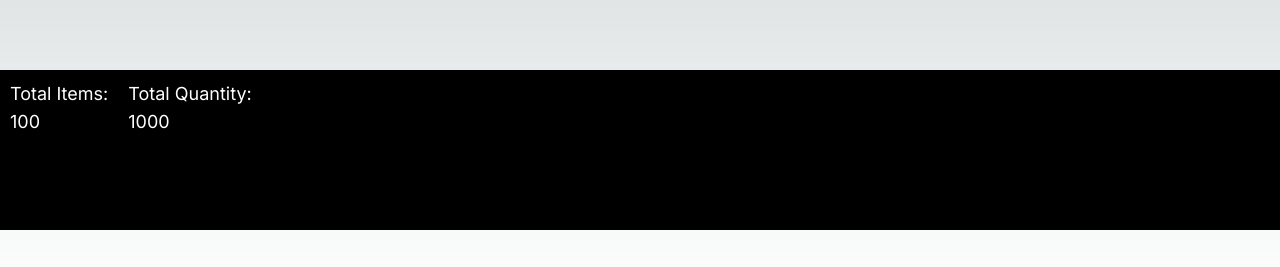
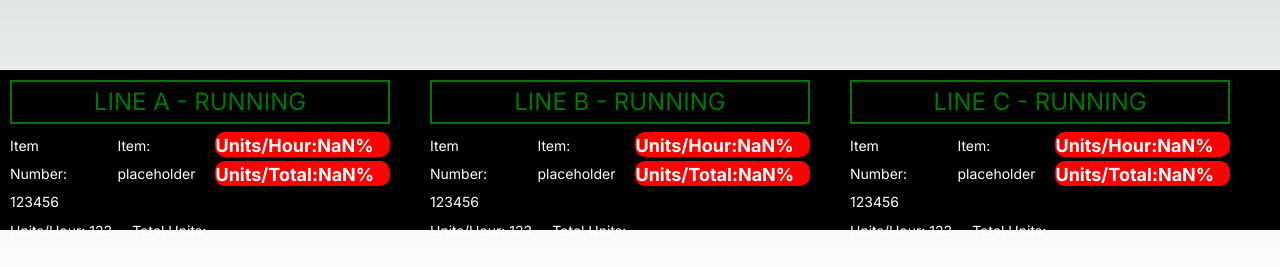
Before and after one commit to infiniteoo/production_timeline, a Next.js app: page / in a window 1280 px wide. Shown: the part 530-797 px from the top of the page. Built offline with nearby package versions, Linux system fonts and the light colour scheme; no server answers.

Commit message:
status update looking good!

```diff
--- a/components/ProductionTable.jsx
+++ b/components/ProductionTable.jsx
@@ -12,9 +12,10 @@ const ProductionTable = ({
 
   // create a state that keeps track of what product, item number and quantity is being produced on each of the three timelines
   const [unitsThisHour, setUnitsThisHour] = useState({
-    timelineA: { item: "", product: "", qty: "" },
-    timelineB: { item: "", product: "", qty: "" },
-    timelineC: { item: "", product: "", qty: "" },
+    timelineA: { item: 123456, product: "placeholder", qty: 123 },
+    timelineB: { item: 123456, product: "placeholder", qty: 123 },
+    timelineC: { item: 123456, product: "placeholder", qty: 123 },
+    timelineD: { item: 123456, product: "placeholder", qty: 123 },
   });
 
   // define current hour
@@ -45,8 +46,8 @@ const ProductionTable = ({
             `.table-row-${rowIndex}`
           );
           trElements.forEach((trElement) => {
-            trElement.classList.add("bg-green-300");
             trElement.classList.add("font-bold");
+            trElement.classList.add("bg-green-200");
           });
           // Store the matched row element in the ref
           matchedRowRef.current = trElements[0];
@@ -74,10 +75,49 @@ const ProductionTable = ({
           console.log(updatedUnitsThisHour);
         }
       });
+
+      const myTables = [timelineA, timelineB, timelineC];
+
+      myTables.forEach((table, tableIndex) => {
+        let totalQty = 0; // Initialize the total quantity for this timeline
+
+        table.forEach((row, rowIndex) => {
+          console.log("row", row);
+          console.log(
+            "string creaed",
+            `timeline${String.fromCharCode(65 + tableIndex)}`
+          );
+          if (
+            row[3] ===
+              updatedUnitsThisHour[
+                `timeline${String.fromCharCode(66 + tableIndex)}`
+              ].item &&
+            row[4] ===
+              updatedUnitsThisHour[
+                `timeline${String.fromCharCode(66 + tableIndex)}`
+              ].product
+          ) {
+            // Update the total quantity for this timeline
+            totalQty += row[5];
+
+            // Set the values in the unitsThisHour state based on the current timeline
+            updatedUnitsThisHour[
+              `timeline${String.fromCharCode(66 + tableIndex)}`
+            ] = {
+              item: row[3],
+              product: row[4],
+              qty: row[5],
+              totalQty, // Add the totalQty to the state
+            };
+            setUnitsThisHour(updatedUnitsThisHour);
+            console.log(updatedUnitsThisHour);
+          }
+        });
+      });
     });
 
-    // Set the updated state with totalQty
-    setUnitsThisHour(updatedUnitsThisHour);
+    /*  setUnitsThisHour(updatedUnitsThisHour); */
+    console.log("unitsThisHour", unitsThisHour);
   }, [dateAndTimeline]);
 
   // Define a function to highlight matching rows in other tables
@@ -130,6 +170,7 @@ const ProductionTable = ({
         timelineC={timelineC}
         dateAndTimeline={dateAndTimeline}
         setUnitsThisHour={setUnitsThisHour}
+        unitsThisHour={unitsThisHour}
       />
       <table className=" table-fixed rounded-lg shadow-lg">
         <tbody>
@@ -193,7 +234,7 @@ const ProductionTable = ({
                           ? `bg-gray-100 ${
                               row[4] === "CIP" ? "bg-red-500 text-white" : ""
                             }`
-                          : `bg-white ${row[4] === "CIP" ? "bg-red-300  " : ""}`
+                          : `bg-white ${row[4] === "CIP" ? "bg-red-200" : ""}`
                       } hover:bg-yellow-200 cursor-pointer`}
                       onMouseEnter={() => {
                         highlightMatchingRows(row[0], row[1]);
@@ -243,7 +284,7 @@ const ProductionTable = ({
                           ? `bg-gray-100 ${
                               row[4] === "CIP" ? "bg-red-500 text-white" : ""
                             }`
-                          : `bg-white ${row[4] === "CIP" ? " bg-red-300 " : ""}`
+                          : `bg-white ${row[4] === "CIP" ? "bg-red-200" : ""}`
                       } hover:bg-yellow-200 cursor-pointer `}
                       onMouseEnter={() => {
                         highlightMatchingRows(row[0], row[1]);
@@ -287,7 +328,7 @@ const ProductionTable = ({
                           ? `bg-gray-100 ${
                               row[4] === "CIP" ? "bg-red-500 text-white" : ""
                             }`
-                          : `bg-white ${row[4] === "CIP" ? " bg-red-300 " : ""}`
+                          : `bg-white ${row[4] === "CIP" ? "bg-red-200" : ""}`
                       } hover:bg-yellow-200 cursor-pointer`}
                       onMouseEnter={() => {
                         highlightMatchingRows(row[0], row[1]);
--- /dev/null
+++ b/components/ProgressBar.css
@@ -0,0 +1,23 @@
+/* ProgressBar.css */
+
+.progress-container {
+  width: full;
+  height: 25px;
+  background-color: #ccc;
+  border-radius: 10px;
+  overflow: hidden;
+}
+
+.progress-bar {
+  height: 100%;
+  background: red;
+  color: white;
+  text-align: center;
+  transition: width 0.5s ease-in-out;
+}
+
+.progress-text {
+  font-weight: bold;
+}
+
+/* Add any additional styles as needed */
--- /dev/null
+++ b/components/ProgressBar.jsx
@@ -0,0 +1,20 @@
+import React from "react";
+import "./ProgressBar.css"; // You can create a CSS file for styling
+
+function ProgressBar({ qty, totalQty, message }) {
+  // Calculate the percentage of completion
+  const percentage = (qty / totalQty) * 100;
+
+  return (
+    <div className="progress-container">
+      <div className="progress-bar" style={{ width: `${percentage}%` }}>
+        <div className="flex flex-row justify-start">
+          <div className="progress-text">{`${message} `}</div>
+          <div className="progress-text">{`${percentage.toFixed(2)}% `}</div>
+        </div>
+      </div>
+    </div>
+  );
+}
+
+export default ProgressBar;
--- /dev/null
+++ b/components/RunningStatus.css
@@ -0,0 +1,29 @@
+/* RunningText.css */
+
+.running-box {
+  display: inline-block;
+  padding: 6px;
+  background-color: black;
+  color: #00ff00; /* Neon green color */
+  font-size: 24px;
+  border: 2px solid #00ff00; /* Neon green border */
+  animation: blink 3s infinite; /* 3s blinking + 4s hold = 7s total */
+  text-align: center;
+  width: 100%;
+}
+
+.stat-item {
+  font-size: 14px;
+}
+
+@keyframes blink {
+  0% {
+    opacity: 1;
+  }
+  75% {
+    opacity: 1; /* Hold at full opacity */
+  }
+  100% {
+    opacity: 0;
+  }
+}
--- /dev/null
+++ b/components/RunningStatus.jsx
@@ -0,0 +1,8 @@
+import React from "react";
+import "./RunningStatus.css"; // You can create a CSS file for styling
+
+function RunningStatus({ status }) {
+  return <div className="running-box">{status}</div>;
+}
+
+export default RunningStatus;
--- a/components/StatTracker.css
+++ b/components/StatTracker.css
@@ -7,6 +7,7 @@
   background-color: black;
   color: white;
   padding: 10px;
+
   /* Add any other styling you want for the StatTracker here */
 }
 
--- a/components/StatTracker.jsx
+++ b/components/StatTracker.jsx
@@ -1,5 +1,7 @@
 import React from "react";
 import "./StatTracker.css"; // Import the CSS for styling
+import RunningStatus from "./RunningStatus";
+import ProgressBar from "./ProgressBar";
 
 const StatTracker = ({
   timelineA,
@@ -7,20 +9,118 @@ const StatTracker = ({
   timelineC,
   dateAndTimeline,
   setUnitsThisHour,
+  unitsThisHour,
 }) => {
   return (
-    <div className="stat-tracker mb-10 h-40">
-      {/* Content of the StatTracker */}
-      {/* You can add any content or statistics you want to display */}
-      <div className="stat-item">
-        <h3>Total Items:</h3>
-        <p>100</p>
+    <div className="stat-tracker mb-10 h-40 flex flex-row justify-center pl-40">
+      <div className="flex flex-col w-1/3 mr-10">
+        <div className="">
+          <RunningStatus status={"LINE A - RUNNING"} />
+        </div>
+        <div className="flex flex-row mt-2 w-full">
+          <div className="stat-item">
+            <p>Item Number: {unitsThisHour.timelineB.item}</p>
+          </div>
+          <div className="stat-item">
+            <p>Item: {unitsThisHour.timelineB.product}</p>
+          </div>
+          <div className="w-9/12">
+            <ProgressBar
+              qty={unitsThisHour.timelineB.qty}
+              totalQty={unitsThisHour.timelineB.totalQty}
+              message={"Units/Hour: "}
+            />
+            <div className="mt-1">
+              <ProgressBar
+                qty={unitsThisHour.timelineB.qty}
+                totalQty={unitsThisHour.timelineB.totalQty}
+                message={"Units/Total: "}
+              />
+            </div>
+          </div>
+        </div>
+        <div className="">
+          <div className="stat-item">
+            <p>Units/Hour: {unitsThisHour.timelineB.qty}</p>
+          </div>
+          <div className="stat-item">
+            <p>Total Units: {unitsThisHour.timelineB.totalQty}</p>
+          </div>
+        </div>
       </div>
-      <div className="stat-item">
-        <h3>Total Quantity:</h3>
-        <p>1000</p>
+
+      <div className="flex flex-col w-1/3 mr-10 ">
+        <div className="">
+          <RunningStatus status={"LINE B - RUNNING"} />
+        </div>
+        <div className="flex flex-row mt-2 w-full">
+          <div className="stat-item">
+            <p>Item Number: {unitsThisHour.timelineC.item}</p>
+          </div>
+          <div className="stat-item">
+            <p>Item: {unitsThisHour.timelineC.product}</p>
+          </div>
+          <div className="w-9/12">
+            <ProgressBar
+              qty={unitsThisHour.timelineC.qty}
+              totalQty={unitsThisHour.timelineC.totalQty}
+              message={"Units/Hour: "}
+            />
+            <div className="mt-1">
+              <ProgressBar
+                qty={unitsThisHour.timelineC.qty}
+                totalQty={unitsThisHour.timelineC.totalQty}
+                message={"Units/Total: "}
+              />
+            </div>
+          </div>
+        </div>
+        <div className="">
+          <div className="stat-item">
+            <p>Units/Hour: {unitsThisHour.timelineC.qty}</p>
+          </div>
+          <div className="stat-item">
+            <p>Total Units: {unitsThisHour.timelineC.totalQty}</p>
+          </div>
+        </div>
       </div>
-      {/* Add more stat items as needed */}
+
+      <div className="flex flex-col w-1/3 mr-10">
+        <div className="">
+          <RunningStatus status={"LINE C - RUNNING"} />
+        </div>
+        <div className="flex flex-row mt-2 w-full ">
+          <div className="stat-item">
+            <p>Item Number: {unitsThisHour.timelineD.item}</p>
+          </div>
+          <div className="stat-item">
+            <p>Item: {unitsThisHour.timelineD.product}</p>
+          </div>
+          <div className="w-9/12">
+            <ProgressBar
+              qty={unitsThisHour.timelineD.qty}
+              totalQty={unitsThisHour.timelineD.totalQty}
+              message={"Units/Hour: "}
+            />
+            <div className="mt-1">
+              <ProgressBar
+                qty={unitsThisHour.timelineD.qty}
+                totalQty={unitsThisHour.timelineD.totalQty}
+                message={"Units/Total: "}
+              />
+            </div>
+          </div>
+        </div>
+
+        <div className="">
+          <div className="stat-item">
+            <p>Units/Hour: {unitsThisHour.timelineD.qty}</p>
+          </div>
+          <div className="stat-item">
+            <p>Total Units: {unitsThisHour.timelineD.totalQty}</p>
+          </div>
+        </div>
+      </div>
     </div>
   );
 };
```
